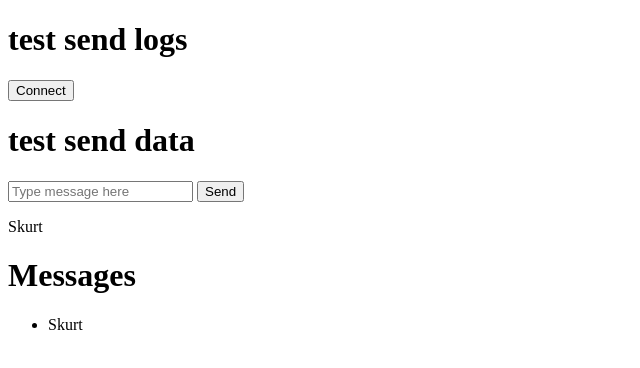
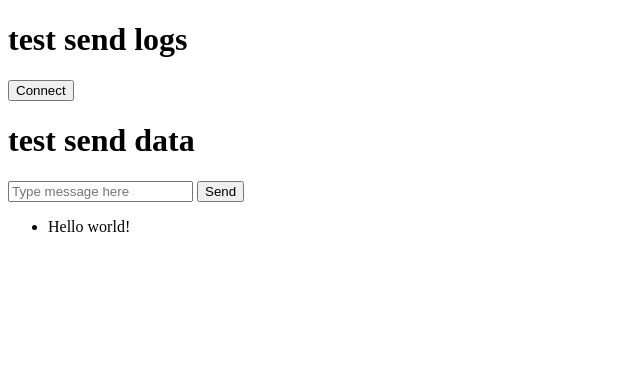
Before and after one commit to Phnom/webSocketTest, a website: page index.html in a window 1280 px wide. Shown: the whole page, without its empty margins (0-640 px from the left). Drawn offline with Linux system fonts and the light colour scheme.

Commit message:
assigment 2 done

```diff
--- a/index.html
+++ b/index.html
@@ -13,11 +13,8 @@
   <h1>test send data</h1>
   <input id="message" type="text" placeholder="Type message here">
   <button onclick="sendMessage()">Send</button>
-  <p id="skurt">Skurt</p>
-
-  <h1>Messages</h1>
-  <ul id="skurt2">
-    <li>Skurt</li>
+  <ul id="skurt">
+    <li>Hello world!</li>
   </ul>
 
   <script>
@@ -32,8 +29,7 @@
       })
 
       websocket.addEventListener('message', (event) => {
-        console.log(event.data)
-        document.querySelector("#skurt").innerHTML = event.data
+        document.querySelector("#skurt").innerHTML += `<li>${event.data}</li>`
       })
 
       websocket.addEventListener('close', () => {
```
Also changed, not shown: index.js (+7 -1 lines).
